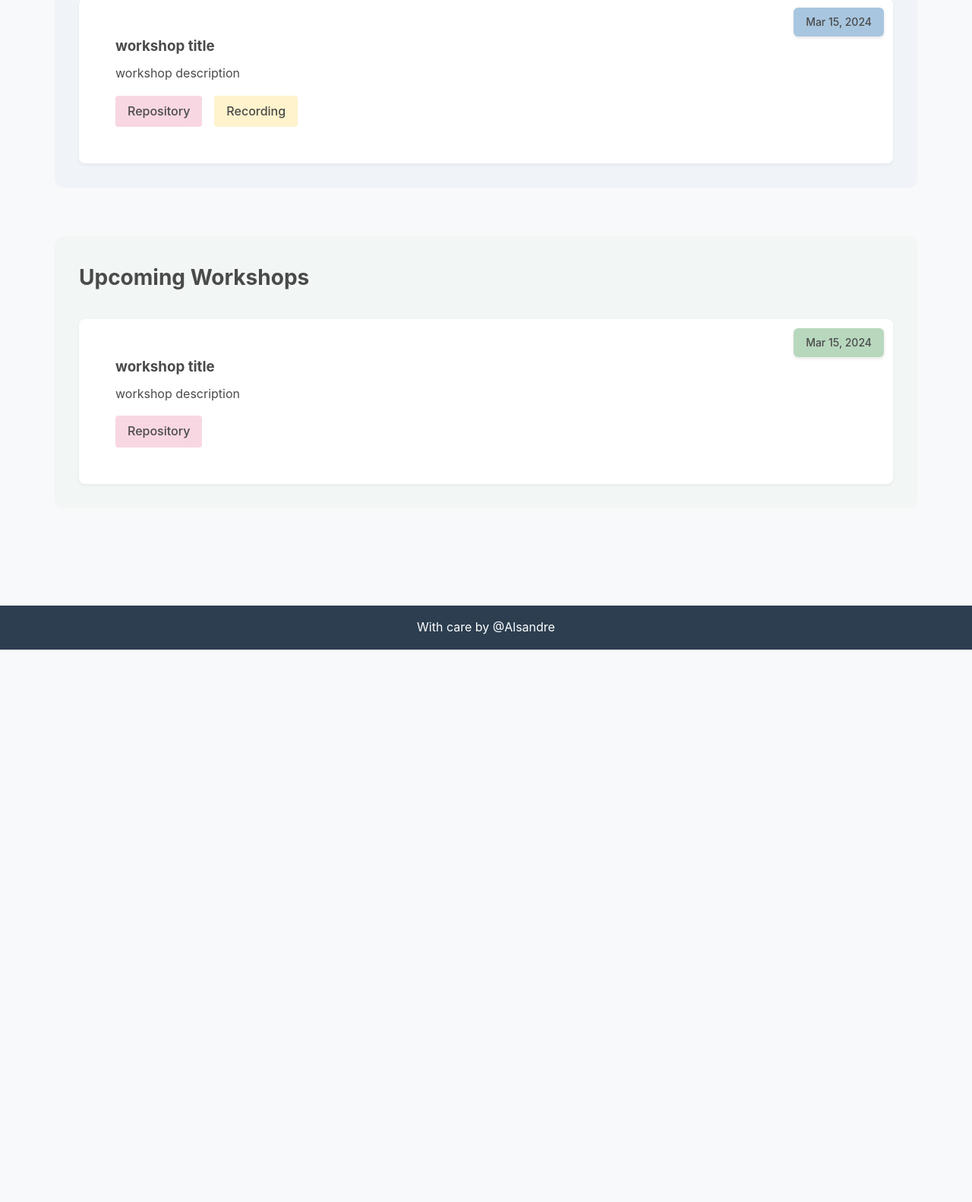
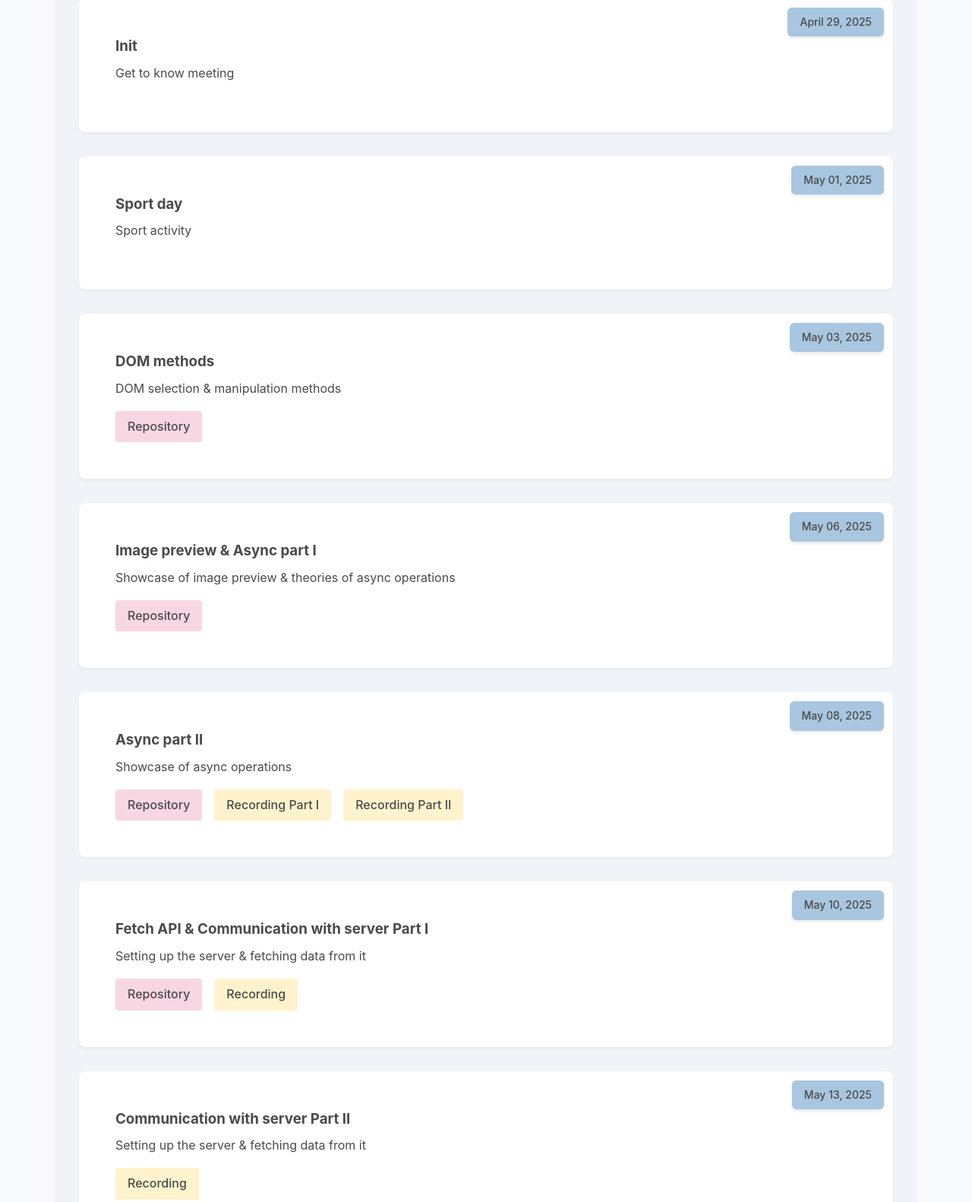
Before and after one commit to tsu-frontend/workshop-index, a plain HTML site: page index.html in a window 1280 px wide. Shown: the part 258-1840 px from the top of the page at 76% size. Before the commit the page ends 1113 px from the top, so only its background shows below. Drawn offline with Linux system fonts and the light colour scheme.

Commit message:
update-content

```diff
--- a/index.html
+++ b/index.html
@@ -19,29 +19,73 @@
                 <h2>Passed Workshops</h2>
                 <div class="workshop-grid">
                     <article class="workshop-card">
-                        <div class="date-badge">Mar 15, 2024</div>
-                        <h3>workshop title</h3>
-                        <p>workshop description</p>
+                        <div class="date-badge">April 29, 2025</div>
+                        <h3>Init</h3>
+                        <p>Get to know meeting</p>
+                    </article>
+                    <article class="workshop-card">
+                        <div class="date-badge">May 01, 2025</div>
+                        <h3>Sport day</h3>
+                        <p>Sport activity</p>
+
+                    </article>
+                    <article class="workshop-card">
+                        <div class="date-badge">May 03, 2025</div>
+                        <h3>DOM methods</h3>
+                        <p>DOM selection & manipulation methods</p>
                         <div class="workshop-links">
-                            <a href="" class="repo-link">Repository</a>
-                            <a href="" class="recording-link">Recording</a>
+                            <a target="_blank" href="https://github.com/tsu-frontend/workshop-1" class="repo-link">Repository</a>
                         </div>
                     </article>
+                    <article class="workshop-card">
+                        <div class="date-badge">May 06, 2025</div>
+                        <h3>Image preview & Async part I</h3>
+                        <p>Showcase of image preview & theories of async operations</p>
+                        <div class="workshop-links">
+                            <a target="_blank" href="https://github.com/tsu-frontend/workshop-2" class="repo-link">Repository</a>
+                        </div>
+                    </article>
+                    <article class="workshop-card">
+                        <div class="date-badge">May 08, 2025</div>
+                        <h3>Async part II</h3>
+                        <p>Showcase of async operations</p>
+                        <div class="workshop-links">
+                            <a target="_blank" href="https://github.com/tsu-frontend/workshop-3" class="repo-link">Repository</a>
+                            <a target="_blank" href="https://drive.google.com/file/d/1VZdayHyImAMGBu6HOt6ivFo0sOnCgCuY/view?usp=sharing" class="recording-link">Recording Part I</a>
+                            <a target="_blank" href="https://drive.google.com/file/d/1gQ48xbrpm5bKZleahQpde-SDPYM30__M/view?usp=sharing" class="recording-link">Recording Part II</a>
+                        </div>
+                    </article>
+                    <article class="workshop-card">
+                        <div class="date-badge">May 10, 2025</div>
+                        <h3>Fetch API & Communication with server Part I</h3>
+                        <p>Setting up the server & fetching data from it</p>
+                        <div class="workshop-links">
+                            <a target="_blank" href="https://github.com/tsu-frontend/workshop-4" class="repo-link">Repository</a>
+                            <a target="_blank" href="https://drive.google.com/file/d/1LwUVLviuB9gG2dxxJ3gBH2lg_j5RMfpF/view?usp=sharing" class="recording-link">Recording</a>
+                        </div>
+                    </article>
+                    <article class="workshop-card">
+                        <div class="date-badge">May 13, 2025</div>
+                        <h3>Communication with server Part II</h3>
+                        <p>Setting up the server & fetching data from it</p>
+                        <div class="workshop-links">
+                            <a target="_blank" href="https://drive.google.com/file/d/1OJhoqZq1y5j1ERfj45oeRdIY08aLOo07/view?usp=sharing" class="recording-link">Recording</a>
+                        </div>
+                    </article>
+                    <article class="workshop-card">
+                        <div class="date-badge">May 15, 2025</div>
+                        <h3>Database connection & Authentication</h3>
+                        <p>Defining the database schema & authentication methods</p>
+                        <div class="workshop-links">
+                            <a target="_blank" href="https://drive.google.com/file/d/1uqnvJ5_gRDaCebkoUhaDqpAz4Um7mxOU/view?usp=sharing" class="recording-link">Recording</a>
+                        </div>
+                    </article>
+
                 </div>
             </section>
 
             <section id="upcoming" class="workshop-section">
-                <h2>Upcoming Workshops</h2>
-                <div class="workshop-grid">
-                    <article class="workshop-card">
-                        <div class="date-badge">Mar 15, 2024</div>
-                        <h3>workshop title</h3>
-                        <p>workshop description</p>
-                        <div class="workshop-links">
-                            <a href="" class="repo-link">Repository</a>
-                        </div>
-                    </article>
-                </div>
+
             </section>
         </div>
     </main>
```
